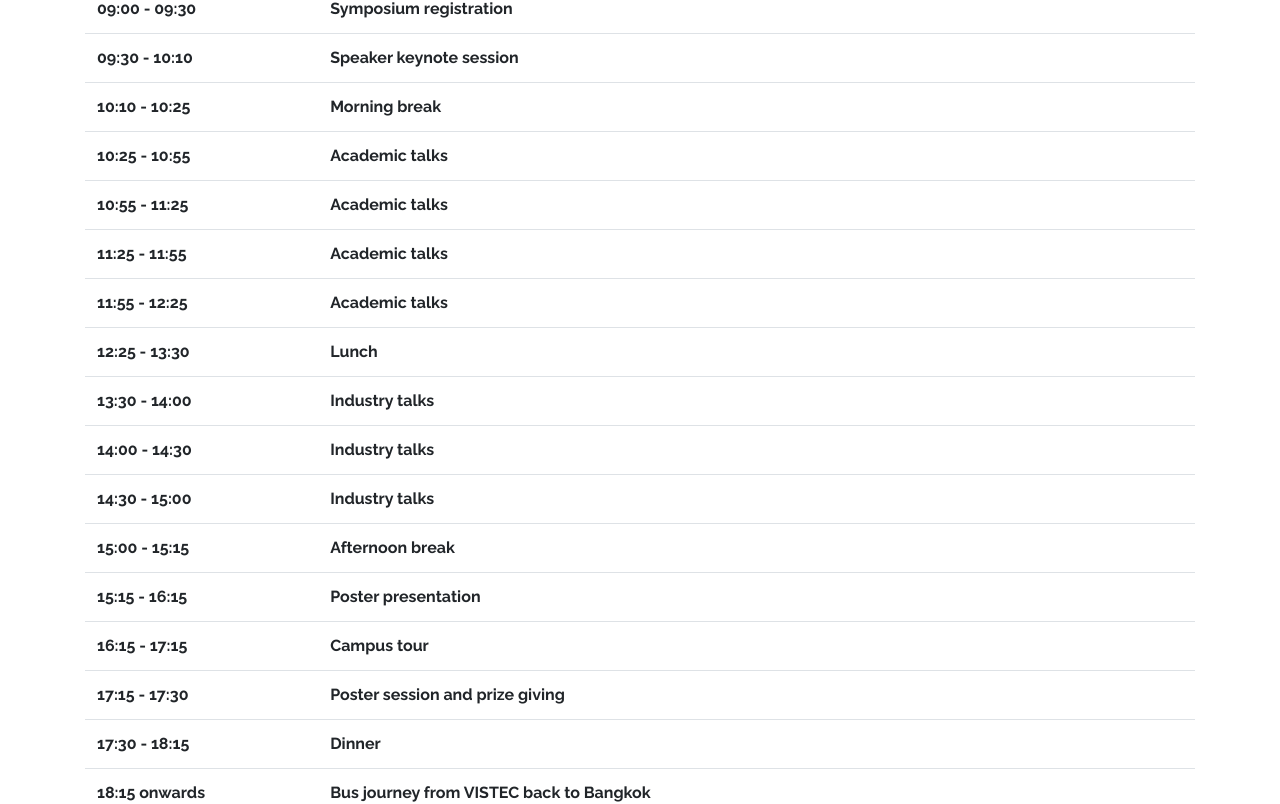
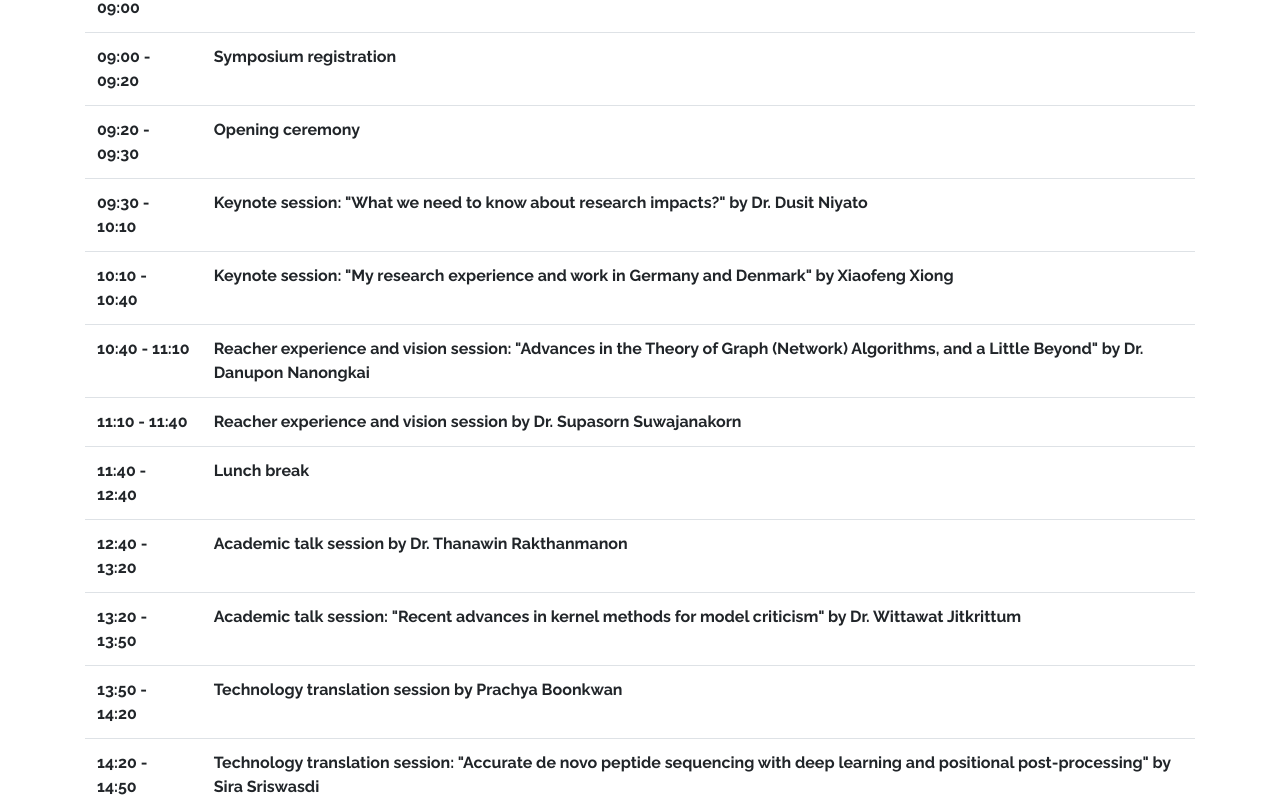
Before and after one commit to ist-fr/2019, a Vue app: page / in a window 1280 px wide. Shown: the part 2556-3360 px from the top of the page. Built offline with nearby package versions, Linux system fonts and the light colour scheme; what vue-scrollactive, vuetable-2 would draw is missing.

Commit message:
Update program

```diff
--- a/src/components/Home/Program.vue
+++ b/src/components/Home/Program.vue
@@ -10,79 +10,83 @@
               <th>Event</th>
             </tr>
             <tr>
-                <td>06:00 - 06:30</td>
-                <td>Bus transport registration at PTT plc headquarters in Bangkok</td>
+              <td>06&colon;00 - 06&colon;30</td>
+              <td>Bus transport registration at Bangkok pick-up locations</td>
             </tr>
             <tr>
-                <td>06:30 - 09:00</td>
+              <td>06&colon;30 - 09&colon;00</td>
               <td>Bus journey from Bangkok to VISTEC</td>
             </tr>
             <tr>
-                <td>09:00 - 09:30</td>
+              <td>09&colon;00 - 09&colon;20</td>
               <td>Symposium registration</td>
             </tr>
             <tr>
-                <td>09:30 - 10:10</td>
-                <td>Speaker keynote session</td>
+              <td>09&colon;20 - 09&colon;30</td>
+              <td>Opening ceremony</td>
             </tr>
             <tr>
-                <td>10:10 - 10:25</td>
-                <td>Morning break</td>
+              <td>09&colon;30 - 10&colon;10</td>
+              <td>Keynote session&colon; &quot;What we need to know about research impacts?&quot; by Dr. Dusit Niyato</td>
             </tr>
             <tr>
-                <td>10:25 - 10:55</td>
-                <td>Academic talks</td>
+              <td>10&colon;10 - 10&colon;40</td>
+              <td>Keynote session&colon; &quot;My research experience and work in Germany and Denmark&quot; by Xiaofeng Xiong</td>
             </tr>
             <tr>
-                <td>10:55 - 11:25</td>
-                <td>Academic talks</td>
+              <td>10&colon;40 - 11&colon;10</td>
+              <td>Reacher experience and vision session&colon; &quot;Advances in the Theory of Graph (Network) Algorithms, and a Little Beyond&quot; by Dr. Danupon Nanongkai</td>
             </tr>
             <tr>
-                <td>11:25 - 11:55</td>
-                <td>Academic talks</td>
+              <td>11&colon;10 - 11&colon;40</td>
+              <td>Reacher experience and vision session by Dr. Supasorn Suwajanakorn</td>
             </tr>
             <tr>
-                <td>11:55 - 12:25</td>
-                <td>Academic talks</td>
+              <td>11&colon;40 - 12&colon;40</td>
+              <td>Lunch break</td>
             </tr>
             <tr>
-                <td>12:25 - 13:30</td>
-                <td>Lunch</td>
+              <td>12&colon;40 - 13&colon;20</td>
+              <td>Academic talk session by Dr. Thanawin Rakthanmanon</td>
             </tr>
             <tr>
-                <td>13:30 - 14:00</td>
-                <td>Industry talks</td>
+              <td>13&colon;20 - 13&colon;50</td>
+              <td>Academic talk session&colon; &quot;Recent advances in kernel methods for model criticism&quot; by Dr. Wittawat Jitkrittum</td>
             </tr>
             <tr>
-                <td>14:00 - 14:30</td>
-                <td>Industry talks</td>
+              <td>13&colon;50 - 14&colon;20</td>
+              <td>Technology translation session by Prachya Boonkwan</td>
             </tr>
             <tr>
-                <td>14:30 - 15:00</td>
-                <td>Industry talks</td>
+              <td>14&colon;20 - 14&colon;50</td>
+              <td>Technology translation session&colon; &quot;Accurate de novo peptide sequencing with deep learning and positional post-processing&quot; by Sira Sriswasdi</td>
             </tr>
             <tr>
-                <td>15:00 - 15:15</td>
+              <td>14&colon;50 - 15&colon;05</td>
               <td>Afternoon break</td>
             </tr>
             <tr>
-                <td>15:15 - 16:15</td>
-                <td>Poster presentation</td>
+              <td>15&colon;05 - 15&colon;45</td>
+              <td>Panel discussion</td>
             </tr>
             <tr>
-                <td>16:15 - 17:15</td>
+              <td>15&colon;45 - 16&colon;15</td>
+              <td>Poster session</td>
+            </tr>
+            <tr>
+              <td>16&colon;15 - 17&colon;15</td>
               <td>Campus tour</td>
             </tr>
             <tr>
-                <td>17:15 - 17:30</td>
-                <td>Poster session and prize giving</td>
+              <td>17&colon;15 - 17&colon;30</td>
+              <td>Prize giving ceremony</td>
             </tr>
             <tr>
-                <td>17:30 - 18:15</td>
+              <td>17&colon;30 - 18&colon;15</td>
               <td>Dinner</td>
             </tr>
             <tr>
-                <td>18:15 onwards</td>
+              <td>18&colon;15 - 20&colon;30</td>
               <td>Bus journey from VISTEC back to Bangkok</td>
             </tr>
           </table>
```
Lines whose indentation alone changed are shown as unchanged.
